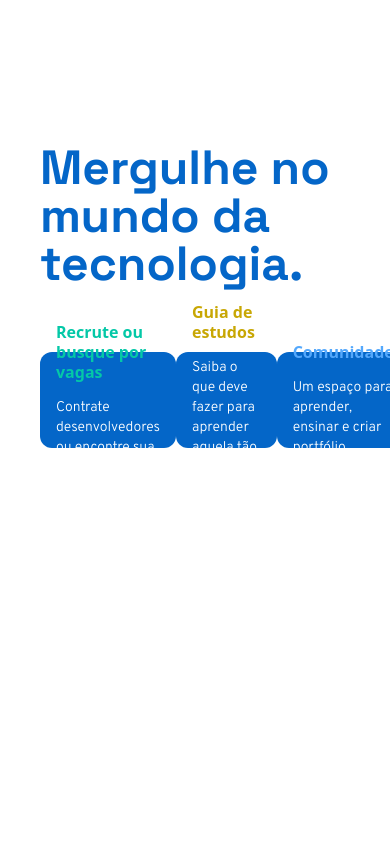
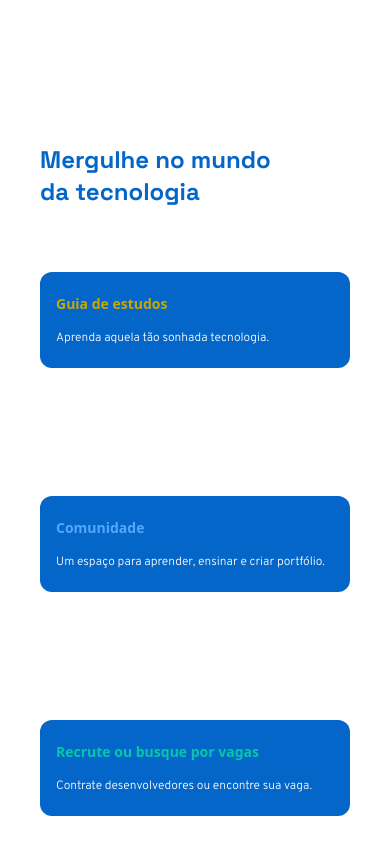
Before and after one commit to dansenpir/programeiros, a Next.js app: page /components/Home/Dive in a window 390 px wide. Built offline with nearby package versions, Linux system fonts and the light colour scheme.

Commit message:
feat: improves responsiveness of the Dive component

```diff
--- a/src/pages/components/Home/Dive/BoxDive/index.tsx
+++ b/src/pages/components/Home/Dive/BoxDive/index.tsx
@@ -1,11 +1,12 @@
-export default function BoxDive({ titleColor, title, message }) {
+export default function BoxDive({ titleColor, title, message, setClassName }) {
   return (
-    <div className='bg-p-shadow h-24 w-80 flex flex-col justify-center px-4 rounded-xl'>
+    <div
+      className={`bg-p-shadow h-24 w-full md:w-1/3 flex flex-col justify-center px-4 rounded-xl ${setClassName}`}>
       <h3
-        className={`${titleColor} font-grotestk font-bold text-base leading-5`}>
+        className={`font-grotestk font-bold text-sm xl:text-base leading-5 ${titleColor}`}>
         {title}
       </h3>
-      <p className='text-white font-overpass font-light text-sm mt-4'>
+      <p className='text-white font-overpass font-light text-xs lg:text-sm mt-4'>
         {message}
       </p>
     </div>
--- a/src/pages/components/Home/Dive/index.tsx
+++ b/src/pages/components/Home/Dive/index.tsx
@@ -3,24 +3,27 @@ import BoxDive from './BoxDive';
 export default function Dive() {
   return (
     <section>
-      <h1 className='text-p-shadow font-grotesk font-bold text-5xl px-10 xl:px-24 xl:leading-24 mt-36'>
-        Mergulhe no mundo da tecnologia.
+      <h1 className='text-p-shadow font-grotesk font-bold text-2xl md:text-3xl lg:text-4xl xl:text-5xl px-10 xl:px-24 xl:leading-24 mt-36 w-4/5 md:w-3/5'>
+        Mergulhe no mundo da tecnologia
       </h1>
-      <div className='flex justify-between mt-16 px-10 xl:px-24'>
-        <BoxDive
-          titleColor={'text-title-green'}
-          title={'Recrute ou busque por vagas'}
-          message={'Contrate desenvolvedores ou encontre sua vaga.'}
-        />
+      <div className='flex flex-col md:flex-row justify-between mt-16 mx-10 md:mx-0'>
         <BoxDive
           titleColor={'text-split-complementary'}
           title='Guia de estudos'
-          message='Saiba o que deve fazer para aprender aquela tão sonhada tecnologia.'
+          message='Aprenda aquela tão sonhada tecnologia.'
+          setClassName={'mb-32 md:mb-0 md:ml-10 xl:ml-24 lg:mr-36'}
         />
         <BoxDive
           titleColor={'text-text-main'}
           title={'Comunidade'}
           message={'Um espaço para aprender, ensinar e criar portfólio.'}
+          setClassName={'mb-32 md:mb-0 md:mx-5 lg:mx-0'}
+        />
+        <BoxDive
+          titleColor={'text-title-green'}
+          title={'Recrute ou busque por vagas'}
+          message={'Contrate desenvolvedores ou encontre sua vaga.'}
+          setClassName={'md:mr-10 xl:mr-24 lg:ml-36'}
         />
       </div>
     </section>
--- a/src/pages/components/Home/Highlight/index.tsx
+++ b/src/pages/components/Home/Highlight/index.tsx
@@ -5,10 +5,10 @@ export default function Highlight() {
     <section className='flex flex-col sm:flex-row items-center justify-between mt-16 px-10 xl:px-24'>
       <div>
         <h1 className='text-xl md:text-2xl lg:text-4xl lg:leading-10 xl:text-5xl xl:leading-24 text-title-green font-grotesk font-bold w-auto md:w-5/6 xl:w-4/6'>
-          Programação para todos com café e música.
+          Aprenda programação na prática com outros membros da comunidade.
         </h1>
         <h3 className='font-overpass font-light text-white text-sm md:text-md lg:text-xl lg:leading-7 xl:text-2-5xl xl:leading-9 pt-6 md:w-5/6 lg:w-4/6 xl:w-3/6'>
-          Traceje rotas de estudo, ache uma vaga e descubra mais sobre
+          Traceje rotas de estudo, encontre vagas e descubra mais sobre
           programação.
         </h3>
         <div className='mb-11 sm:mb-0 mt-11'>
```
